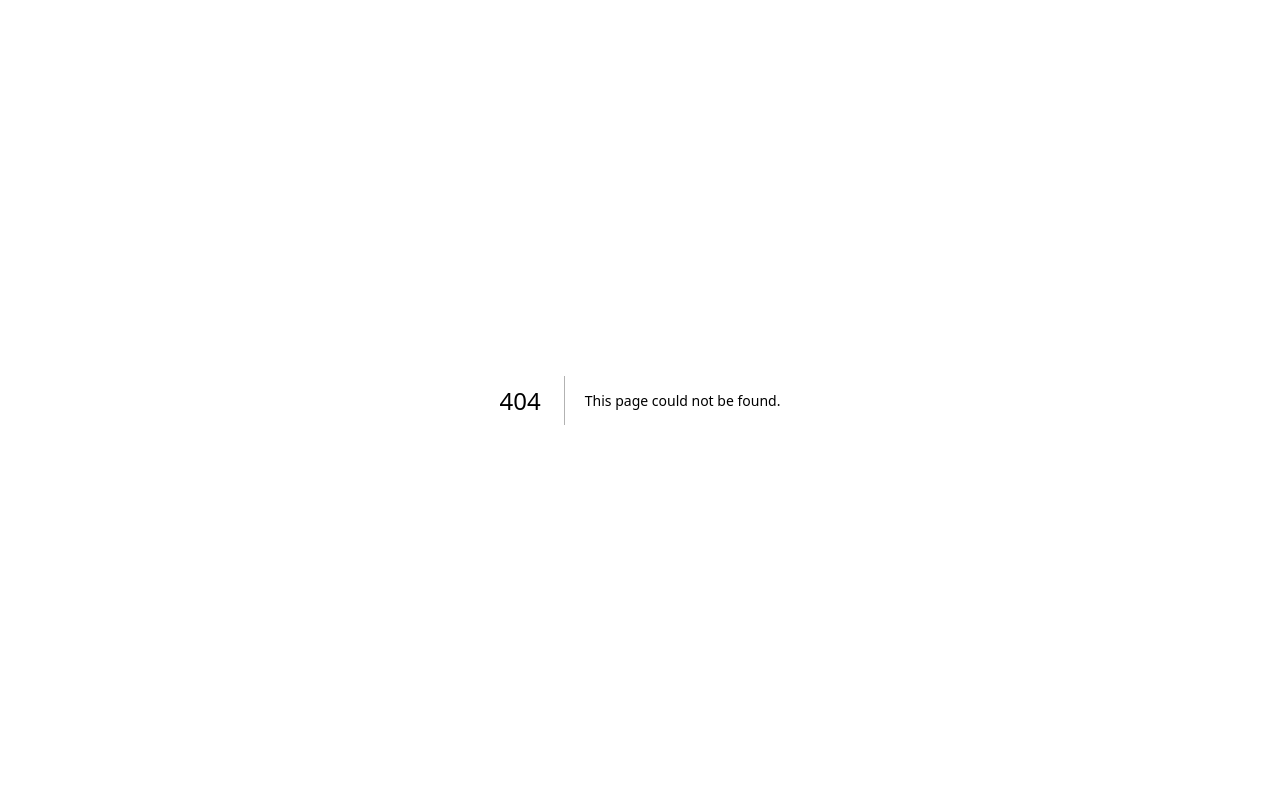
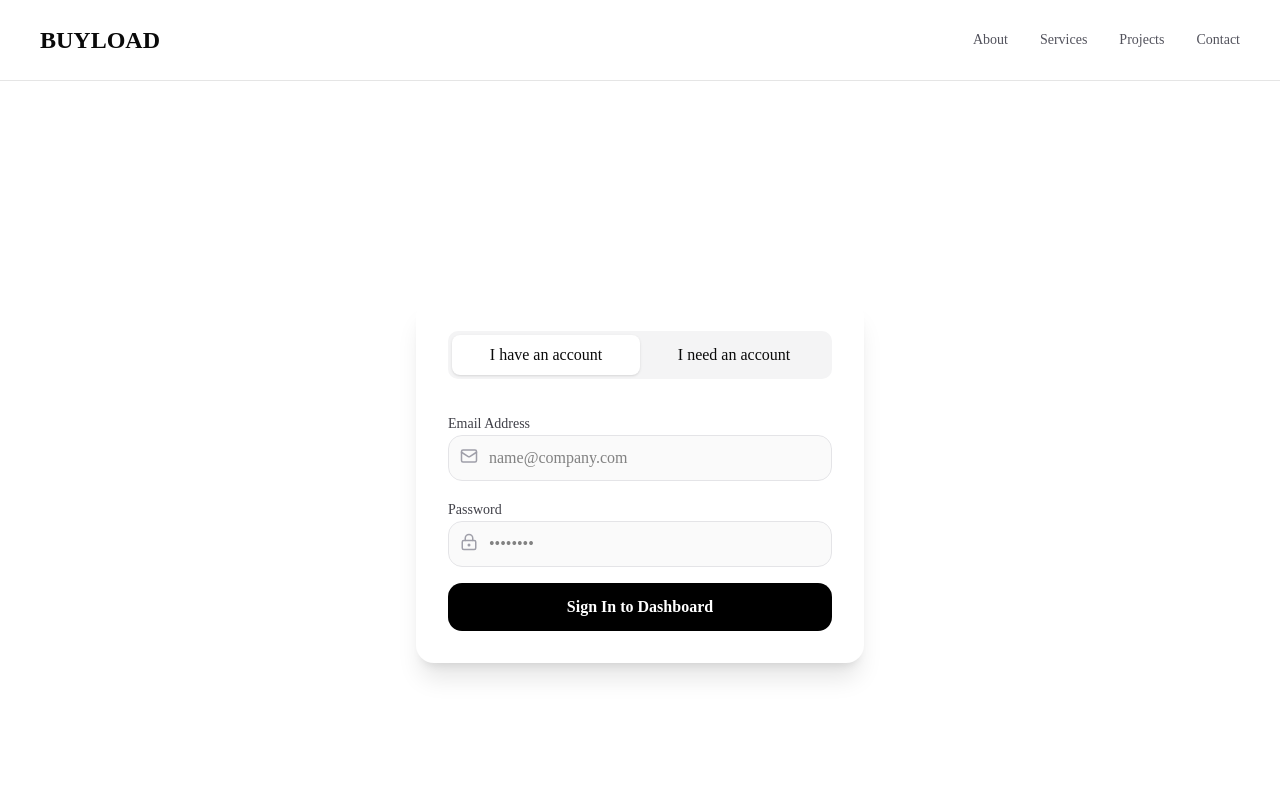
Before and after one commit to Captain-Carl-Larc/buyload, a Next.js app: page /auth-choice in a window 1280 px wide. Before the commit this address had no page. Shown: the top 800 px of the page. Built offline with nearby package versions, Linux system fonts and the light colour scheme; no server answers.

Commit message:
auth handled

```diff
--- a/src/app/(public)/admin-access/page.tsx
+++ /dev/null
@@ -1,53 +0,0 @@
-// This is a standard React component for the access-check page
-import Link from 'next/link';
-import { ShieldAlert, ArrowLeft, LockKeyhole } from 'lucide-react';
-
-export default function AdminAccessPage() {
-  return (
-    // Centered layout with a soft zinc background
-    <div className="flex justify-center items-center bg-zinc-50 p-6 min-h-[80vh]">
-      <div className="bg-white shadow-sm p-10 border border-zinc-200 rounded-3xl w-full max-w-md text-center">
-
-        {/* 1. Visual Icon: A shield alert to show it's a security checkpoint */}
-        <div className="inline-flex justify-center items-center bg-amber-50 mb-6 rounded-2xl w-16 h-16 text-amber-600">
-          <ShieldAlert size={32} />
-        </div>
-
-        {/* 2. Clear Messaging: Explaining the "Why" */}
-        <h1 className="mb-2 font-extrabold text-zinc-900 text-2xl tracking-tight">
-          Restricted Area
-        </h1>
-        <p className="mb-8 text-zinc-500 text-sm leading-relaxed">
-          It looks like you're trying to access the Buyload Admin Console.
-          To protect your data, these pages require verified administrator credentials.
-        </p>
-
-        {/* 3. Action Buttons: The "I am Admin" and "Back to Safety" options */}
-        <div className="space-y-3">
-          {/* Main Action: Sends them to the actual login page */}
-          <Link
-            href="/api/auth/signin"
-            className="flex justify-center items-center gap-2 bg-black hover:bg-zinc-800 py-4 rounded-xl w-full font-bold text-white transition-all"
-          >
-            <LockKeyhole size={18} />
-            I am an Administrator
-          </Link>
-
-          {/* Secondary Action: Returns them to the public website */}
-          <Link
-            href="/"
-            className="flex justify-center items-center gap-2 bg-white hover:bg-zinc-50 py-4 border border-zinc-200 rounded-xl w-full font-bold text-zinc-600 transition-all"
-          >
-            <ArrowLeft size={18} />
-            Back to Public Site
-          </Link>
-        </div>
-
-        {/* 4. Help Text */}
-        <p className="mt-8 font-semibold text-[10px] text-zinc-400 uppercase tracking-widest">
-          Secure Session Gate • Buyload v1.0
-        </p>
-      </div>
-    </div>
-  );
-}
--- /dev/null
+++ b/src/app/(public)/auth-choice/page.tsx
@@ -0,0 +1,35 @@
+"use client";
+import { useState } from "react";
+// Import your existing components
+import LoginForm from "@/modules/auth/components/LoginForm";
+import RegisterForm from "@/modules/auth/components/RegisterForm";
+
+export default function AuthChoicePage() {
+  // Use state to track which "Card" to show
+  const [mode, setMode] = useState<"login" | "register">("login");
+
+  return (
+    <div className="flex flex-col justify-center items-center min-h-screen">
+      <div className="bg-white shadow-xl p-8 rounded-2xl w-full max-w-md">
+        {/* The Toggle Buttons */}
+        <div className="flex bg-zinc-100 mb-8 p-1 rounded-lg">
+          <button
+            onClick={() => setMode("login")}
+            className={`flex-1 py-2 rounded-md transition ${mode === "login" ? "bg-white shadow" : ""}`}
+          >
+            I have an account
+          </button>
+          <button
+            onClick={() => setMode("register")}
+            className={`flex-1 py-2 rounded-md transition ${mode === "register" ? "bg-white shadow" : ""}`}
+          >
+            I need an account
+          </button>
+        </div>
+
+        {/* Conditional Rendering of the Logic */}
+        {mode === "login" ? <LoginForm /> : <RegisterForm />}
+      </div>
+    </div>
+  );
+}
--- a/src/core/auth.ts
+++ b/src/core/auth.ts
@@ -77,6 +77,6 @@ if (!user || !user.password) {
 
   // REDIRECTS: Pointing the default login behavior to your custom gatehouse
   pages: {
-    signIn: "/admin-access",
+    signIn: "/admin",
   }
 };
--- a/src/modules/auth/actions.ts
+++ b/src/modules/auth/actions.ts
@@ -39,9 +39,17 @@ export async function handleRegister(formData: FormData) {
       email,
       name,
       password: hashedPassword,
-      role: "ADMIN" // Assigning ADMIN status for your initial setup
+      role: "VIEWER" // Assigning VIEWER status for your initial setup
     }
   });
 
-  return { success: true };
+
+ // F. SUCCESS RESPONSE
+// We return this object so the frontend knows it's time to auto-login
+return {
+  success: true,
+  user: { email: email },
+  message: "Account created successfully"
+};
+
 }
--- /dev/null
+++ b/src/modules/auth/components/LoginForm.tsx
@@ -0,0 +1,72 @@
+"use client";
+
+import { useState } from "react";
+import { signIn } from "next-auth/react";
+import { useRouter } from "next/navigation";
+import { Loader2, LockKeyhole, Mail } from "lucide-react";
+
+export default function LoginForm() {
+  const router = useRouter();
+  const [loading, setLoading] = useState(false);
+  const [error, setError] = useState("");
+
+  const handleSubmit = async (e: React.FormEvent<HTMLFormElement>) => {
+    e.preventDefault();
+    setLoading(true);
+    setError("");
+
+    const formData = new FormData(e.currentTarget);
+    const email = formData.get("email") as string;
+    const password = formData.get("password") as string;
+
+    const result = await signIn("credentials", {
+      email,
+      password,
+      redirect: false, // We handle redirect manually for a smoother feel
+    });
+
+    if (result?.error) {
+      setError("Invalid email or password. Please try again.");
+      setLoading(false);
+    } else {
+      // Success! Teleport to the dashboard
+      router.push("/admin/dashboard");
+      router.refresh();
+    }
+  };
+
+  return (
+    <form onSubmit={handleSubmit} className="space-y-4">
+      {error && <div className="bg-red-50 p-3 rounded-lg text-red-600 text-sm">{error}</div>}
+
+      <div className="space-y-2">
+        <label className="font-medium text-zinc-700 text-sm">Email Address</label>
+        <div className="relative">
+          <Mail className="top-3 left-3 absolute text-zinc-400" size={18} />
+          <input
+            name="email" type="email" required placeholder="name@company.com"
+            className="bg-zinc-50 py-2.5 pr-4 pl-10 border border-zinc-200 rounded-xl outline-none focus:ring-2 focus:ring-black w-full transition"
+          />
+        </div>
+      </div>
+
+      <div className="space-y-2">
+        <label className="font-medium text-zinc-700 text-sm">Password</label>
+        <div className="relative">
+          <LockKeyhole className="top-3 left-3 absolute text-zinc-400" size={18} />
+          <input
+            name="password" type="password" required placeholder="••••••••"
+            className="bg-zinc-50 py-2.5 pr-4 pl-10 border border-zinc-200 rounded-xl outline-none focus:ring-2 focus:ring-black w-full transition"
+          />
+        </div>
+      </div>
+
+      <button
+        disabled={loading}
+        className="flex justify-center items-center gap-2 bg-black hover:bg-zinc-800 disabled:opacity-50 py-3 rounded-xl w-full font-bold text-white"
+      >
+        {loading ? <Loader2 className="animate-spin" size={20} /> : "Sign In to Dashboard"}
+      </button>
+    </form>
+  );
+}
--- /dev/null
+++ b/src/modules/auth/components/RegisterForm.tsx
@@ -0,0 +1,83 @@
+"use client";
+
+import { useState } from "react";
+import { signIn } from "next-auth/react";
+import { handleRegister } from "@/modules/auth/actions";
+import { Loader2, User, Mail, LockKeyhole } from "lucide-react";
+
+export default function RegisterForm() {
+  const [loading, setLoading] = useState(false);
+  const [error, setError] = useState("");
+
+  const handleSubmit = async (e: React.FormEvent<HTMLFormElement>) => {
+    e.preventDefault();
+    setLoading(true);
+    setError("");
+
+    const formData = new FormData(e.currentTarget);
+
+    // 1. Database Creation (Server Action)
+    const result = await handleRegister(formData);
+
+    if (!result.success) {
+      setError(result.message || "Registration failed");
+      setLoading(false);
+      return;
+    }
+
+    // 2. THE LOGIC: Auto-Login immediately upon success
+    // We use the same credentials the user just typed in
+    await signIn("credentials", {
+      email: formData.get("email") as string,
+      password: formData.get("password") as string,
+      callbackUrl: "/admin/dashboard", // Direct teleportation
+      redirect: true,
+    });
+  };
+
+  return (
+    <form onSubmit={handleSubmit} className="space-y-4">
+      {error && <div className="bg-red-50 p-3 rounded-lg text-red-600 text-sm">{error}</div>}
+
+      <div className="space-y-2">
+        <label className="font-medium text-zinc-700 text-sm">Full Name</label>
+        <div className="relative">
+          <User className="top-3 left-3 absolute text-zinc-400" size={18} />
+          <input
+            name="name" type="text" required placeholder="Michelle Doe"
+            className="bg-zinc-50 py-2.5 pr-4 pl-10 border border-zinc-200 rounded-xl outline-none focus:ring-2 focus:ring-black w-full transition"
+          />
+        </div>
+      </div>
+
+      <div className="space-y-2">
+        <label className="font-medium text-zinc-700 text-sm">Email Address</label>
+        <div className="relative">
+          <Mail className="top-3 left-3 absolute text-zinc-400" size={18} />
+          <input
+            name="email" type="email" required placeholder="michelle@buyload.co.ke"
+            className="bg-zinc-50 py-2.5 pr-4 pl-10 border border-zinc-200 rounded-xl outline-none focus:ring-2 focus:ring-black w-full transition"
+          />
+        </div>
+      </div>
+
+      <div className="space-y-2">
+        <label className="font-medium text-zinc-700 text-sm">Create Password</label>
+        <div className="relative">
+          <LockKeyhole className="top-3 left-3 absolute text-zinc-400" size={18} />
+          <input
+            name="password" type="password" required placeholder="Minimum 8 characters"
+            className="bg-zinc-50 py-2.5 pr-4 pl-10 border border-zinc-200 rounded-xl outline-none focus:ring-2 focus:ring-black w-full transition"
+          />
+        </div>
+      </div>
+
+      <button
+        disabled={loading}
+        className="flex justify-center items-center gap-2 bg-zinc-900 hover:bg-black disabled:opacity-50 py-3 rounded-xl w-full font-bold text-white"
+      >
+        {loading ? <Loader2 className="animate-spin" size={20} /> : "Create Account & Login"}
+      </button>
+    </form>
+  );
+}
--- a/src/proxy.ts
+++ b/src/proxy.ts
@@ -14,11 +14,12 @@ export default withAuth(
     // 3. LOGIC: If they are trying to reach /admin but are NOT logged in at all
     if (isAdminRoute && !token) {
       // Send them to the "Gatehouse" to explain why they need an account
-      return NextResponse.redirect(new URL("/admin-access", req.url));
-    }
+return NextResponse.redirect(new URL("/auth-choice", req.url));    }
 
     // NOTE: We have removed the role check from here!
     // Anyone with a valid account can now enter the /admin zone.
+    // 2. If they HAVE a token and are going to admin -> Let them through!
+    return NextResponse.next();
   },
   {
     callbacks: {
@@ -30,20 +31,6 @@ export default withAuth(
 
 // Matcher configuration for Next.js
 export const config = {
-  matcher: [
-    /*
-     * 1. EXCLUDE these paths from being intercepted by the proxy:
-     * - api/auth (The engine that processes your login)
-     * - admin-access (The actual Gatehouse page)
-     * - _next (Next.js internal files/styling)
-     * - favicon.ico, public folder images
-     */
-    '/((?!api/auth|admin-access|_next/static|_next/image|favicon.ico).*)',
+    matcher: ["/admin/:path*"],
 
-    /*
-     * 2. INCLUDE these paths for protection:
-     * - This ensures everything inside /admin is strictly guarded
-     */
-    '/admin/:path*'
-  ],
 };
```
